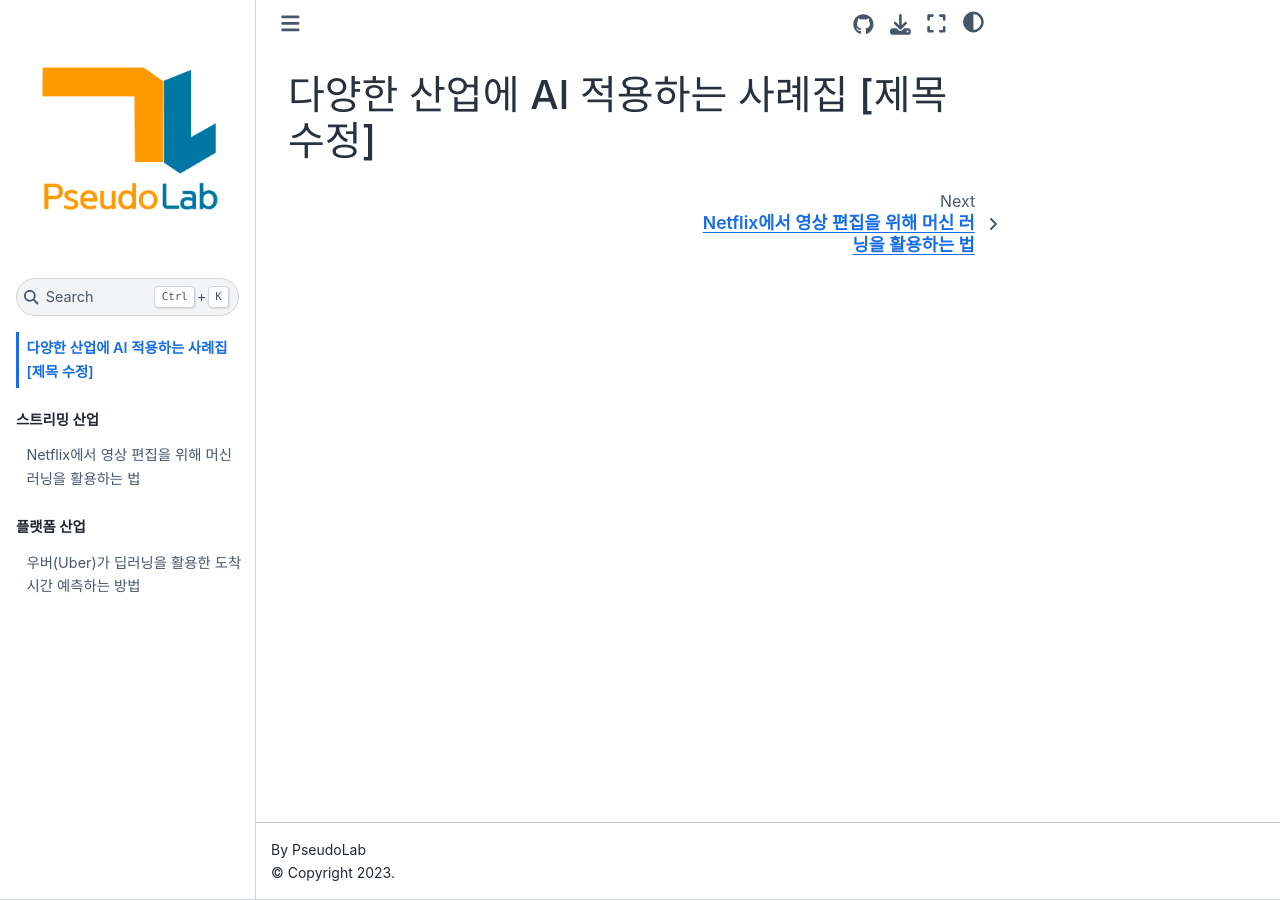
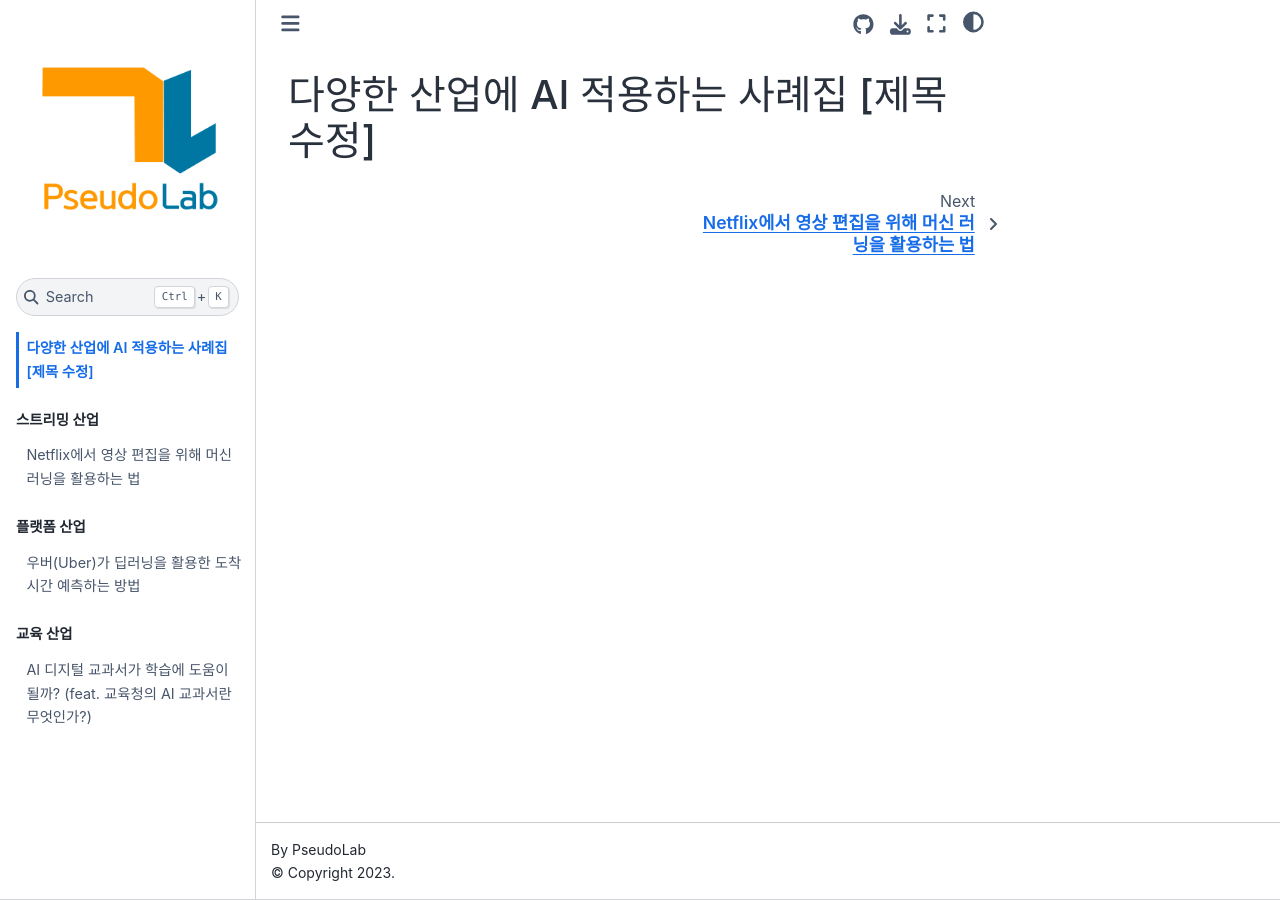
Before and after one commit to Pseudo-Lab/applied-ai, a Jupyter Book: the page built from book/intro.md, in a window 1280 px wide. Built offline with Jupyter Book 1.0.4 settings and Sphinx 7.4.7 and the Sphinx Book theme 1.1.4, drawn with Linux system fonts in a browser that asks for light colours; comment, search, counter and statistics services are not loaded; some of the changed lines change nothing that is shown.

Commit message:
add digital textbook and update config and toc

```diff
--- a/book/_config.yml
+++ b/book/_config.yml
@@ -38,6 +38,7 @@
   favicon: 'PseudoLab_logo.png'
   use_issues_button: true
   use_repository_button: true
+  google_analytics_id: G-H5EKC658P6
 
 sphinx:
   config:
--- a/book/_toc.yml
+++ b/book/_toc.yml
@@ -7,3 +7,6 @@
     - caption: 플랫폼 산업
       chapters:
       - file: docs/platform/Uber-eta
+    - caption: 교육 산업
+      chapters:
+      - file: docs/education/Digital-textbook
--- /dev/null
+++ b/book/docs/education/Digital-textbook.md
@@ -0,0 +1,150 @@
+# AI 디지털 교과서가 학습에 도움이 될까? (feat. 교육청의 AI 교과서란 무엇인가?)
+
+## 개요
+
+ChatGPT 열풍이 불면서, 교육에 있어서도 AI를 활용하여 교사와 학생에게 맞춤형 교육을 제공해줄 수 있습니다.
+
+2025년까지 주요교과에 대해 공급할 예정이며, 2028년까지 후속으로 제공할 예정입니다.
+
+## 교육청의 AI 교과서 사업이란?
+
+[이주호 / 교육부 장관]
+
+"학생은 맞춤 교육으로 학습에서 성공을 경험하고 교사는 데이터 기반으로 수업을 디자인하고 개별 학생의 인간적 성장을 이끄는 역할에 더 집중할 수 있습니다."
+
+![](imgs/img1.png)
+- 디지털교과서와 AI 교과서의 차이점
+
+현재 보급된 디지털 교과서는 **전통적인 서책형 교과서를 디지털 형태로 제공하는 방식**이었습니다.
+
+반면에 **AI 디지털 교과서는 인공지능 기술을 활용하여 학습자 개개인의 특성과 학습 상황을 파악하고, 맞춤형 교육을 제공하는 것이 가장 큰 특징**입니다.
+
+![](imgs/img2.png)
+- AI 교과서와 기존 디지털 교과서의 차이점
+
+AI 교과서는 기존 디지털 교과서에 비해 **실감형 콘텐츠, 개별 맞춤학습, 자기주도학습, 진로·진학 지도, 지능형 학습분석** 등의 측면에서 다양한 장점을 가지고 있습니다. 이러한 장점으로 인해 AI 교과서는 교육의 패러다임을 변화시킬 수 있는 잠재력을 가지고 있습니다.
+
+**① 기존 디지털 교과서**
+
+- **텍스트와 이미지 중심의 콘텐츠**를 제공합니다. 기존 디지털 교과서는 종이 교과서를 디지털화한 것으로, 텍스트와 이미지 중심의 콘텐츠를 제공합니다.
+- **제한된 상호작용**을 지원합니다. 기존 디지털 교과서는 학생과 교과서 간의 상호작용이 제한적입니다.
+- **개별 맞춤학습**을 지원하지 않습니다. 기존 디지털 교과서는 모든 학생에게 동일한 학습 콘텐츠와 피드백을 제공합니다.
+- **자기주도학습**을 지원하지 않습니다. 기존 디지털 교과서는 교사의 지시에 따라 학습해야 하는 경우가 많습니다.
+- **진로·진학 지도**를 지원하지 않습니다. 기존 디지털 교과서는 진로·진학에 필요한 정보를 제공하지 않습니다.
+
+**② AI 디지털 교과서**
+
+- **실감형 콘텐츠**를 제공합니다. AI 교과서는 증강 현실(AR), 가상 현실(VR) 등 다양한 실감형 콘텐츠를 활용하여 학습자의 몰입도를 높이고 학습 효과를 높일 수 있습니다.
+- **개별 맞춤학습**을 지원합니다. AI 교과서는 학생의 학습 성취도, 학습 스타일, 학습 흥미 등을 분석하여 맞춤형 학습 콘텐츠와 피드백을 제공합니다.
+- **자기주도학습**을 지원합니다. AI 교과서는 학생이 스스로 학습할 수 있도록 다양한 학습 도구와 학습 리소스를 제공합니다.
+- **진로·진학 지도**를 지원합니다. AI 교과서는 학생의 진로·진학에 필요한 정보를 제공하고, 학생의 진로·진학 계획을 수립하는 데 도움을 줍니다.
+- **지능형 학습분석**을 제공합니다. AI 교과서는 학생의 학습 데이터를 분석하여 학습자의 학습 패턴을 파악하고, 학습자의 학습 효율성을 높이기 위한 방법을 제시합니다.
+
+그렇다면 AI 교과서는 어떤 형태로 제공이 될까?
+
+이에 대해서 AI 코스웨어라는 신조어를 통해 제공되곤합니다.
+
+> AI코스웨어(courseware, course + software)
+
+AI 코스웨어는 ‘문제 풀이 기반’과 ‘질문 기반’의 두 가지 유형으로 분류됩니다.
+
+**① 문제 풀이 기반 AI 코스웨어:** 이는 학생들의 학습 성취도를 평가하고 각 학생의 수준에 맞는 맞춤형 문제와 해답을 제공하는 AI 기반 방법입니다.
+
+예를 들어, 수학의 각 단원별 개념 학습이나 정보 수업의 프로그래밍 과제 등의 실습에 활용할 수 있습니다.
+
+대표적인 서비스로서 스피킹클래스, AI펭톡, 듀오링고, 매쓰플랫, 클래스팅, 아이스크림에듀, Khan Academy 등이 있습니다.
+
+**② 질문 기반 AI 코스웨어:** 이는 AI가 학생의 질문을 바탕으로 각 학생의 상황에 맞는 맞춤형 콘텐츠와 해답을 제공하는 방법입니다.
+
+질문 기반 AI 코스웨어의 대표적인 예로는 클라썸이 있습니다.
+
+질문 기반 AI 교육 콘텐츠는 학생 참여를 높이고 자기 주도 학습을 지원하는 데 효과적입니다.
+
+예를 들어, 수학 수업 후에 생긴 질문을 학생이 남기면 AI는 조교 선생님처럼 즉시 답변을 제공합니다.
+
+AI를 통해 학생들은 **학습의 병목 현상 없이 즉시 다음 단계로 나아갈 수 있으며**, AI가 추천하는 맞춤형 콘텐츠를 통해 심층적으로 학습할 수 있습니다.
+
+어떤 유형의 AI 교육 콘텐츠를 사용할지는 교육 목표와 맥락에 따라 달라집니다. 향후 개인의 상황에 맞는 AI 교육 콘텐츠를 선택하고 적절히 활용하는 것이 더욱 중요해질 것입니다.
+
+## AI 교과서 도입과정
+
+교육부는 2025년 수학과 영어, 정보, 특수교육 국어 과목에 먼저 도입하고 2028년까지 예체능과 도덕을 제외한 전과목으로 확대할 예정입니다.
+
+개발 또한 교과서 개발 경험이 있는 발행사와 신기술을 보유한 에듀테크 기업이 협업해 진행합니다.
+
+개발된 AI 디지털교과서가 검정 심사에 합격하더라도 6개월 동안 신뢰성과 적합성을 검토해 현장에 보급할 계획입니다.
+
+아울러 교육부는 AI 디지털교과서 활용을 위해서는 교사의 역량이 중요하다며 수업 역량 개발 지원에 나선다고 밝혔습니다.
+
+2025년 먼저 도입되는 수학, 영어, 정보 등 담당 교사부터 방학 기간을 활용한 연수가 이뤄집니다.
+
+## AI를 활용한 에듀테크 현황
+
+### 교과과정 : EBS 단추(DANCHOO)
+
+EBS 단추는 EBS가 개발한 AI 기반 학습 솔루션으로, 학생의 학습 성취도를 향상시키고 자기주도 학습을 지원하는 것을 목표로 합니다.
+
+1. **개별 맞춤학습**
+
+EBS 단추는 학생의 학습 성취도, 학습 스타일, 학습 흥미 등을 분석하여 맞춤형 학습 콘텐츠와 피드백을 제공합니다. 이를 통해 학생이 자신의 수준에 맞는 학습을 할 수 있도록 지원합니다.
+
+![](imgs/img3.png)
+
+위와 같이 초등학생부터 고등학생까지 수준별 문제를 제공하고 있습니다.
+
+2. **자기주도 학습**
+
+EBS 단추는 학생이 스스로 학습할 수 있도록 다양한 학습 도구와 학습 리소스를 제공합니다. 이를 통해 학생이 자신의 학습 목표를 설정하고, 학습 계획을 수립하고, 학습 결과를 평가할 수 있도록 지원합니다.
+
+![](imgs/img4.png)
+![](imgs/img5.png)
+
+위와 같이 과목별로 추천문제를 선택하여 학습하며 자신만의 로드맵을 만들어갈 수 있습니다.
+
+3. **지능형 학습분석**
+
+EBS 단추는 학생의 학습 데이터를 분석하여 학습자의 학습 패턴을 파악하고, 학습자의 학습 효율성을 높이기 위한 방법을 제시합니다. 이를 통해 학생이 효과적으로 학습할 수 있도록 지원합니다.
+
+![](imgs/img6.png)
+![](imgs/img7.png)
+
+위처럼 단추가 나의 학습현황에 맞게 문제를 추천해주고, 학습현황을 시각화해주기도 합니다.
+
+**EBS 단추는 이러한 특징을 통해 학생의 학습 성취도를 향상시키고, 자기주도 학습을 지원하며, 학생의 진로·진학을 돕는 데 기여할 것으로 기대됩니다.**
+
+### 비교과 과정 : 드림라이팅(DreamWriting)
+
+![](imgs/img8.png)
+
+1. **창의적 사고 강화**: AI 디지털 교과서에서 제공하는 개인화된 학습 콘텐츠와 드림라이팅 기능을 통해 학생들은 특정 주제에 대해 AI와 상호작용하면서 다양한 관점에서 생각하고, 창의적인 문장을 생성할 수 있습니다.
+2. **비판적 사고 개발**: 학생들은 AI가 제공한 문장을 자신의 언어로 재구성하면서 깊이 있는 사고를 하고, 비판적으로 판단하는 능력을 향상시킬 수 있습니다. 이는 AI 디지털 교과서에서의 맞춤형 학습 경험과 연계되어 학습 효과를 극대화합니다.
+3. **학습 성과의 기록 및 관리**: AI와 함께 작성한 글을 이야기 책으로 저장하는 기능은 학생들이 자신의 학습 과정과 성과를 기록하고 관리할 수 있게 해줍니다. 이는 AI 디지털 교과서의 데이터 분석 및 관리 기능과 통합되어 학습자의 성장을 체계적으로 지원합니다.
+
+## 결론
+
+1. **AI 디지털 교과서, 단원 추천 기능**
+    - 단원별 학습 내용을 분석하여 학생의 학습 수준에 맞는 학습 콘텐츠를 추천
+    - 추천 콘텐츠는 학생의 학습 성취도를 향상시키는 데 효과적
+    - 단원이 정해져있어야 추천이 가능하며, 장기적인 학습 계획을 세우는 데 도움
+2. **풀이과정인식 AI, 교과서에도 적용될 가능성이 높다.**
+    - 학생의 풀이 과정 분석하여 개별 이해도 파악, 맞춤형 피드백 제공
+    - 학생의 오류 파악, 학습 성취도 평가에 도움
+    - 고성능 장비 보급, 데이터 확보 선결 과제 (ai hub 데이터 참고)
+3. **AI 디지털 교과서 , 비교과 및 글쓰기 평가에 유용**
+    - 비교과 활동이나 글쓰기의 주제, 내용, 구성 등을 분석하여 학생의 역량을 평가
+    - 객관적이고 정확한 평가가 가능하며, 학생의 역량을 보다 면밀하게 파악할 수 있음
+    - 추후 데이터가 확보된다면, 교과 평가에도 적용 가능할 것으로 전망
+
+위 3가지 특징을 통해 살펴볼 수 있듯이, 앞으로 데이터가 확보될수록 AI 디지털 교과서는 단원별 문제 추천뿐 아니라, 교과 과정에도 적용 가능해질 것입니다. 나아가 풀이과정 인식이 가능해지면 수행평가까지도 영향력을 넓힐 수 있을 것으로 전망되고 있습니다.
+
+ 점점 발전하는 AI 기술력을 힘입어 AI 디지털 교과서는 학생 개개인의 학업에 있어서 학원이나 과외에 영향력을 줄어들게하며, 모두에게 상향평준화된 교육의 기회를 제공할 것입니다. **즉, “AI 디지털 교과서는 학습에 도움이 된다”의 방향으로 나아갈 것입니다.**
+
+## Reference
+
+- AI 교과서 도입 : [https://www.ktv.go.kr/content/view?content_id=678489](https://www.ktv.go.kr/content/view?content_id=678489)
+- AI 디지털 교과서란? : [https://medium.com/classum/ai-디지털-교과서란-27cf56b7c523](https://medium.com/classum/ai-%EB%94%94%EC%A7%80%ED%84%B8-%EA%B5%90%EA%B3%BC%EC%84%9C%EB%9E%80-27cf56b7c523)
+- ICT 용어, AI 디지털 교과서 : [https://www.etnews.com/20230718000114](https://www.etnews.com/20230718000114)
+- 서울 지역 중학생들의 국어, 수학 교과용 감성 AI 튜터 데이터 : [https://aihub.or.kr/aihubdata/data/view.do?currMenu=115&topMenu=100&aihubDataSe=realm&dataSetSn=71518](https://aihub.or.kr/aihubdata/data/view.do?currMenu=115&topMenu=100&aihubDataSe=realm&dataSetSn=71518)
+- AI 튜터 서비스 현황 및 추진과제 : [http://kocw-n.xcache.kinxcdn.com/data/keris/2022/keris0114/147.pdf](http://kocw-n.xcache.kinxcdn.com/data/keris/2022/keris0114/147.pdf)
+- EBS AI : [https://ai.ebs.co.kr/](https://ai.ebs.co.kr/)
+- 아이스크림 홈런, 초등용 글쓰기 튜터_드림라이팅  : [https://www.home-learn.co.kr/homelearn/system/Intro-Aitutor.html#e3](https://www.home-learn.co.kr/homelearn/system/Intro-Aitutor.html#e3)
```
Also changed, not shown: book/docs/education/imgs/img1.png (added), book/docs/education/imgs/img2.png (added), book/docs/education/imgs/img3.png (added), book/docs/education/imgs/img4.png (added), book/docs/education/imgs/img5.png (added), book/docs/education/imgs/img6.png (added), book/docs/education/imgs/img7.png (added), book/docs/education/imgs/img8.png (added), 1 other file.
